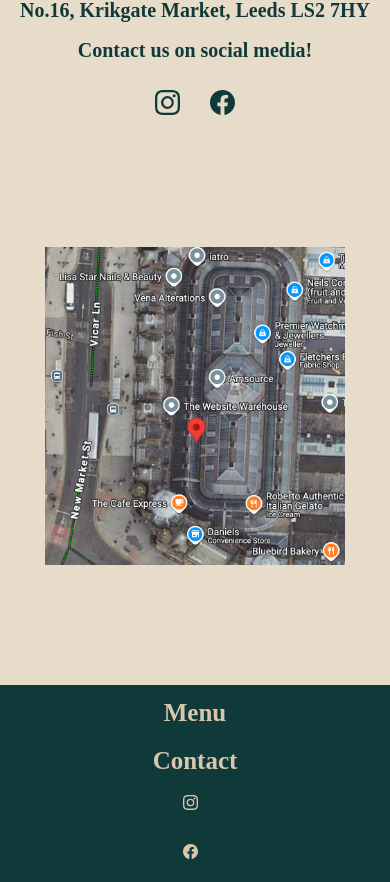
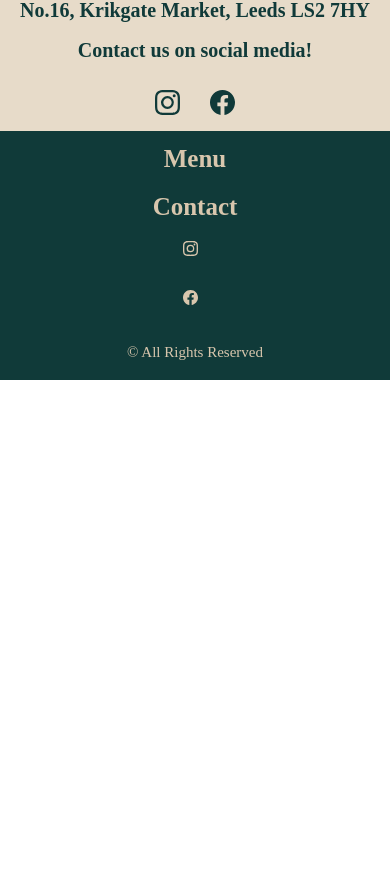
Before and after one commit to audrey06lee05/my-cup-of-HK-tea, a React (Create React App) app: page /contact in a window 390 px wide. Shown: the part 1170-2052 px from the top of the page. After the commit the page ends 1550 px from the top, so only its background shows below. Built offline with nearby package versions, Linux system fonts and the light colour scheme.

Commit message:
redesiged contact page

```diff
--- a/src/pages/contact.css
+++ b/src/pages/contact.css
@@ -67,25 +67,14 @@
   line-height: 1.5;
 }
 
-.map {
-  display: flex;
-  flex-direction: column;
-  justify-content: center;
-  align-items: center;
-  background-color: rgb(231, 219, 201);
+.leeds-store a {
+  text-decoration: none; /* Remove underline */
+  color: rgb(16, 58, 57); /* Ensure the text color is correct */
 }
 
-.map img {
-  width: 700px;
-  height: 700px;
-  object-fit: cover;
-  margin-top: 100px;
-  margin-bottom: 100px;
-}
-
-.map img:hover {
-  cursor: pointer;
-  transform: scale(1.1);
+.address p:hover {
+  color: rgb(169, 151, 127); /* Keep hover effect */
+  text-decoration: none; /* Ensure there's no underline on hover */
 }
 
 /* Media query for tablets and smaller screens */
@@ -120,10 +109,7 @@
     font-size: 30px; /* Reduce font size */
   }
 
-  .map img {
-    width: 90%; /* Ensure image scales appropriately */
-    max-width: 500px; /* Limit the maximum width */
-    height: auto; /* Maintain aspect ratio */
+  .leeds-store a {
   }
 }
 
@@ -161,15 +147,4 @@
     font-size: 20px; /* Reduce font size */
     margin: 5px; /* Adjust margins */
   }
-
-  .map img {
-    width: 100%; /* Scale image to fit container */
-    max-width: 300px; /* Limit the maximum width */
-    height: auto; /* Maintain aspect ratio */
-  }
-
-  .map img:hover {
-    cursor: pointer;
-    transform: scale(1.1);
-  }
 }
--- a/src/pages/contact.js
+++ b/src/pages/contact.js
@@ -14,7 +14,13 @@ const ContactPage = () => {
         <article className="leeds-store">
           <h1>Contact Us</h1>
           <p>Address:</p>
-          <p>No.16, Krikgate Market, Leeds LS2 7HY</p>
+          <a
+            className="address"
+            href="https://maps.app.goo.gl/2C5KVvqnBfPgumVC6"
+            target="_blank"
+          >
+            <p>No.16, Krikgate Market, Leeds LS2 7HY</p>
+          </a>
           <p>Contact us on social media!</p>
           <div className="icon-buttons">
             <a
@@ -34,13 +40,6 @@ const ContactPage = () => {
           </div>
         </article>
       </main>
-      <main className="map">
-        <figure>
-          <a href="https://maps.app.goo.gl/JDNWygAUspoNk5iPA" target="_blank">
-            <img src={map} alt="Map"></img>
-          </a>
-        </figure>
-      </main>
     </>
   );
 };
--- a/src/pages/home.css
+++ b/src/pages/home.css
@@ -101,6 +101,8 @@
   box-shadow: none;
   outline: none;
   display: block;
+  border: 10px double;
+  border-color: rgb(16, 58, 57);
 }
 
 .review h5 {
@@ -208,6 +210,8 @@
 
   .food-pics img {
     max-width: 200px; /* Resize images for mobile */
+    border: 5px double;
+    border-color: rgb(16, 58, 57);
   }
 
   .review h5 {
```
